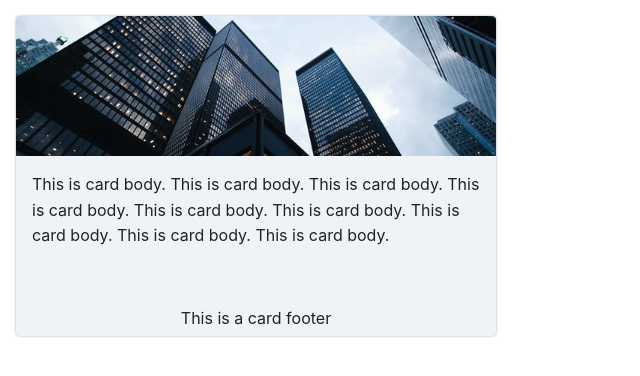
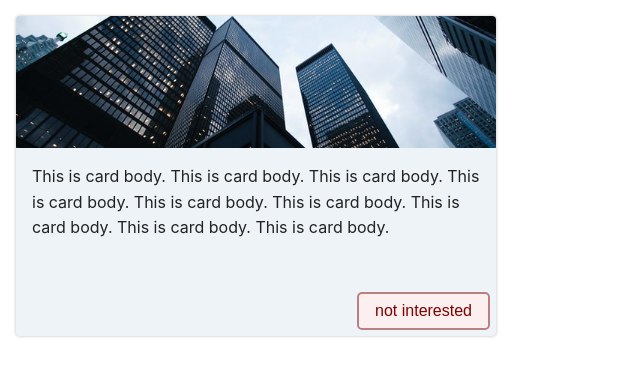
Before and after one commit to BSlaven/s_tours_app, a React (Vite) app: page / in a window 1280 px wide. Shown: the top 376 px of the page, without its empty margins (0-640 px from the left). Built offline with nearby package versions, Linux system fonts and the light colour scheme.

Commit message:
style card footer

```diff
--- a/src/components/Tour/Tour.jsx
+++ b/src/components/Tour/Tour.jsx
@@ -13,7 +13,7 @@ const Tour = () => {
         This is card body. This is card body. This is card body. This is card body. This is card body. This is card body. This is card body. This is card body. This is card body.
       </div>
       <div className={classes.cardFooter}>
-        This is a card footer
+        <button className={classes.deleteBtn}>not interested</button>
       </div>
     </div>
   );
--- a/src/components/Tour/Tour.module.css
+++ b/src/components/Tour/Tour.module.css
@@ -32,6 +32,22 @@
 .cardFooter {
   padding: 0.5rem;
   display: flex;
-  justify-content: center;
+  justify-content: flex-end;
   align-items: center;
 }
+
+.deleteBtn {
+  background-color:rgb(252, 239, 239);
+  color: maroon;
+  border: none;
+  outline: 2px solid rgba(128, 0, 0, 0.479);
+  border-radius: 3px;
+  font-size: 1rem;
+  padding: 0.5rem 1rem;
+  cursor: pointer;
+}
+
+.deleteBtn:is(:hover, :focus) {
+  background-color: maroon;
+  color: #fff;
+}
```
